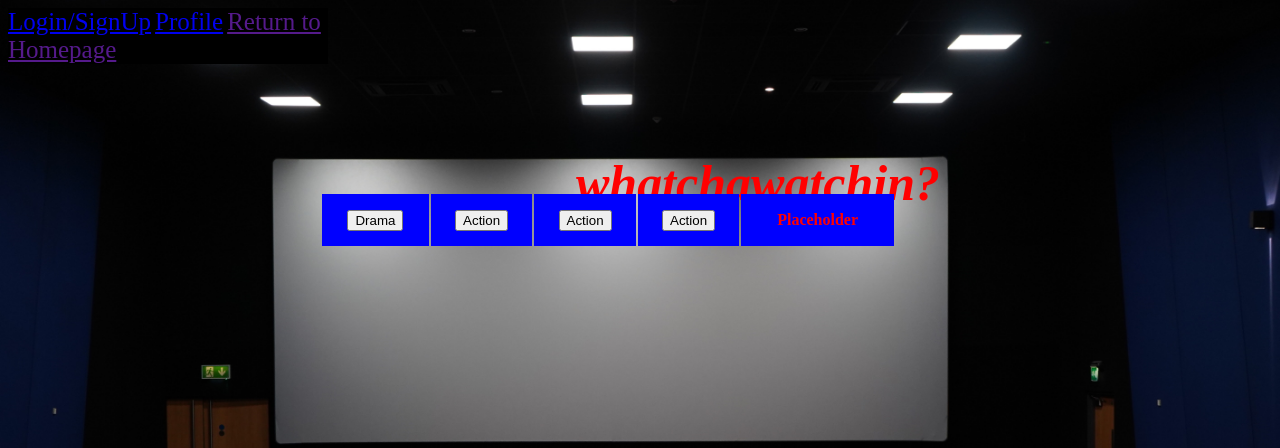
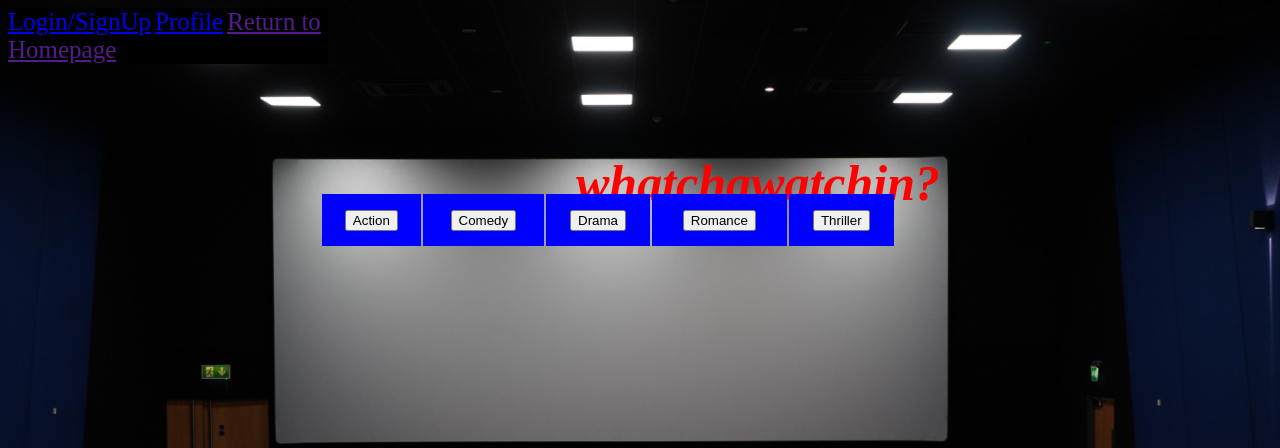
Before and after one commit to fraykate/team3, a Flask app: page / in a window 1280 px wide. Shown: the top 448 px of the page. Run offline with Flask 3, Linux system fonts and the light colour scheme; lists and menus that the app fills with data are empty.

Commit message:
Started documentation, updated button names

```diff
--- a/templates/whatchawatchin.html
+++ b/templates/whatchawatchin.html
@@ -1,40 +1,46 @@
 <!DOCTYPE html>
-<!-- Note that mystyle.css and the background image must be downloaded
-to show the whole page-->
+<!-- Home page for the website, links to other pages -->
+
+<!-- Documentation updated 5/2/23, Chris
+Code update 5/2/23, Chris -> Updated Button names-->
 <head>
     <title>watchawatchin</title>
     <link rel="stylesheet" type="text/css" href="{{ url_for('static',filename='css/general_format.css') }}">
 </head>
+<!--Top navigation bar-->
 <body>
+    <!--Build urls for login and user pages-->
     <div>
         <a href="{{url_for('login')}}">Login/SignUp</a>
         <a href="{{url_for('user_profile')}}">Profile</a>
         <a href="">Return to Homepage</a>
     </div>
     <h1>whatchawatchin?</h1>
+    <!-- Button bring you to search page-->
     <table>
         <th>
             <form action= "{{url_for('search_movie')}}">
-                <button>{{ data[0][0] }}</button>
+                <button>Action</button>
             </form>
 
         </th>
         <th>
             <form action= "{{url_for('search_movie')}}">
-                <button>{{ data[1][0] }}</button>
+                <button> Comedy </button>
             </form>
         </th>
         <th>
             <form action= "{{url_for('search_movie')}}">
-                <button>{{ data[2][0] }}</button>
+                <button>Drama</button>
             </form>
         </th>
         <th>
             <form action= "{{url_for('search_movie')}}">
-                <button>{{ data[3][0] }}</button>
+                <button>Romance</button>
         </th>
         <th>
-            Placeholder
+            <form action= "{{url_for('search_movie')}}">
+                <button>Thriller</button>
         </th>
     </table>
 </body>
```
